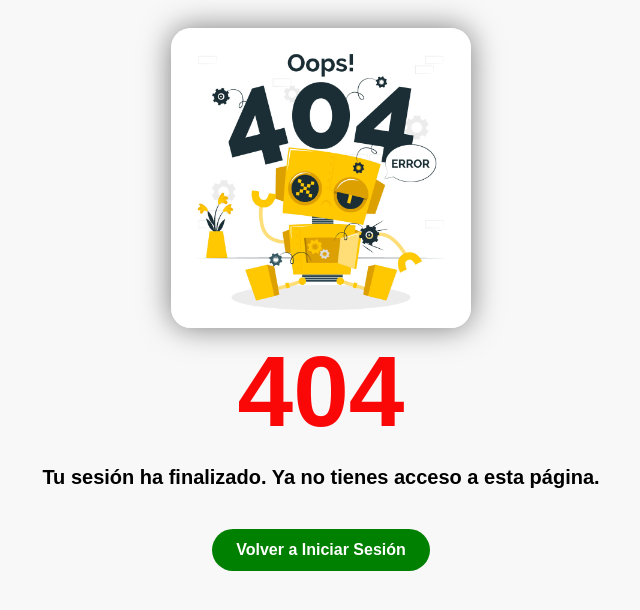
After one commit to Camilo-2003/Software_Almacen, a PHP site: page /Error.html in a window 1280 px wide. The commit adds this page. Shown: the top 610 px of the page, without its empty margins (319-959 px from the left). Run offline with PHP 8.4, Linux system fonts and the light colour scheme.

Commit message:
subiendo más cambios

```diff
--- /dev/null
+++ b/Html/Css/Error.css
@@ -0,0 +1,36 @@
+body {
+    background-color: #f8f8f8;
+    font-family: Arial, sans-serif;
+    text-align: center;
+    padding-top: 80px;
+}
+h1 {
+    font-size: 100px;
+    color: #fa0707;
+    margin-top: 2px;
+}
+p {
+    font-size: 20px;
+    margin-top: -50px;
+    font-weight: bold;
+}
+img {
+    width: 300px;
+    height: 300px;
+    margin-top: -60px;
+    border-radius: 20px;
+    box-shadow: 0 0 30px rgba(0, 0, 0, 0.5);
+}
+a {
+    display: inline-block;
+    margin-top: 20px;
+    padding: 12px 24px;
+    background-color:  green;
+    color: white;
+    text-decoration: none;
+    border-radius: 30px;
+    font-weight: bold;
+}
+a:hover {
+    background-color: #19b607;
+}
--- a/Html/Css/Materiales.css
+++ b/Html/Css/Materiales.css
@@ -66,6 +66,8 @@ button {
 }
 button:hover {
     background: #00b31e;
+    transform: scale(1.1);
+    transition: 0.3s;
 }
 .encabezado {
     background-color: rgb(35, 122, 57);
@@ -88,4 +90,6 @@ button:hover {
 }
 .hist:hover {
     background: green;
+    transform: scale(1.1);
+    transition: 0.3s;
 }
--- a/Html/Css/Registrarse.css
+++ b/Html/Css/Registrarse.css
@@ -69,7 +69,7 @@ button {
 }
 
 button[type="submit"] {
-    background-color: #007bff;
+    background-color: blue;
     color: white;
 }
 
@@ -78,12 +78,12 @@ button[type="submit"]:hover {
 }
 
 button[type="button"] {
-    background-color: #dc3545;
+    background-color: red;
     color: white;
 }
 
 button[type="button"]:hover {
-    background-color: #a71d2a;
+    background-color: #e60b20;
 }
 
 /* Responsive por si acaso */
--- /dev/null
+++ b/Html/Error.html
@@ -0,0 +1,14 @@
+<!DOCTYPE html>
+<html lang="es">
+<head>
+    <meta charset="UTF-8">
+    <title>Sesión finalizada</title>
+    <link rel="stylesheet" href="Css/Error.css">
+</head>
+<body>
+    <img src="Img/5203299.jpg" alt="imagen not found">
+    <h1>404</h1>
+    <p>Tu sesión ha finalizado. Ya no tienes acceso a esta página.</p>
+    <a href="login.html">Volver a Iniciar Sesión</a>
+</body>
+</html>
--- a/Html/Js/Equiposymateriales.js
+++ b/Html/Js/Equiposymateriales.js
@@ -1,6 +1,6 @@
 const inventario = {
-    Consumible: { "Papel": 20, "Tinta": 10, "Marcadores": 15 },
-    No_Consumible: { "Laptop": 5, "Proyector": 2, "Impresora": 3 }
+    Consumible: { "Papel": 5, "Tinta": 5, "Marcadores": 5 },
+    No_Consumible: { "Laptop": 5, "Proyector": 5, "Impresora": 5 }
 };
 
 function cargarMateriales() {
--- a/Html/Php/logout.php
+++ b/Html/Php/logout.php
@@ -3,7 +3,7 @@ session_start();
 session_unset(); // Limpia todas las variables de sesión
 session_destroy(); // Destruye la sesión
 
-// Redirección con una salida limpia
-header("Location: ../login.html");
+// Redirección con una salida limpia a la pagina de login
+header("Location: ../login.html?mensaje=cierre");
 die(); // Asegura que el script se detenga aquí
 ?>
--- a/Html/index.html
+++ b/Html/index.html
@@ -20,7 +20,6 @@
       </button>
     </div>
 
-    <!-- Fondo con efecto modal -->
     <div class="menu-overlay" id="menuOverlay">
       <div class="menu-list"><br><br><br>
           <a href="login.html">👤 Acceder al Sistema</a>
@@ -61,7 +60,7 @@
   <div class="carousel">
     <img src="Img/sena1.jpg" class="active" alt="Inventario del almacén">
     <img src="Img/ssena.avif" class="active" alt="Gestión de préstamos">
-    <img src="Img/formulario.png" class="active" alt="Administración del sistema">
+    <img src="Img/wallpaper-625623_1280.png" class="active" alt="Administración del sistema">
   </div>
   <br><br>
 
--- a/Html/préstamos.html
+++ b/Html/préstamos.html
@@ -24,6 +24,6 @@
             <p class="description">Accede a esta opcion para gestionar los préstamos de los materiales del almacen y ve paso a paso.</p>
             <img src="Img/sena3.jpg" alt="Materiales" class="imgg">
         </div>
-    </div>
+    </div><br>
 </body>
 </html>
```
Also changed, not shown: Html/Css/Equipos.css (+6 -2 lines), Html/Css/devoluciones.css (+6 -2 lines), Html/Css/index.css (+35 -8 lines), Html/Css/login.css (+22 -7 lines), Html/Css/préstamos.css (+12 -0 lines), Html/Js/Registrarse.js (added, +60 -0 lines), Html/Registrarse.html (+5 -23 lines), Html/login.html (+9 -1 lines), Html/Img/5203299.jpg (added), Html/Img/wallpaper-625623_1280.png (added), Html/almacenista.php (line endings or trailing spaces).
